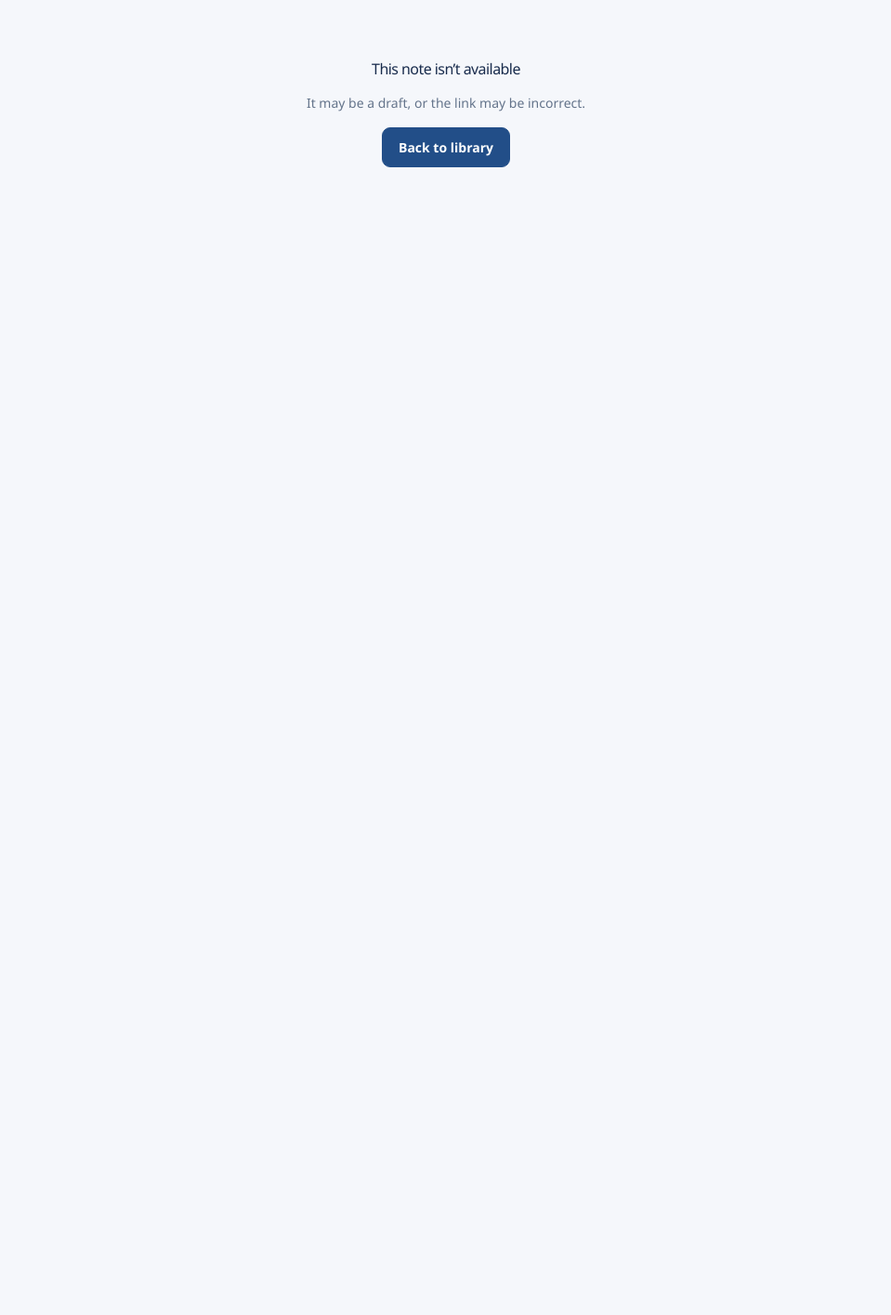
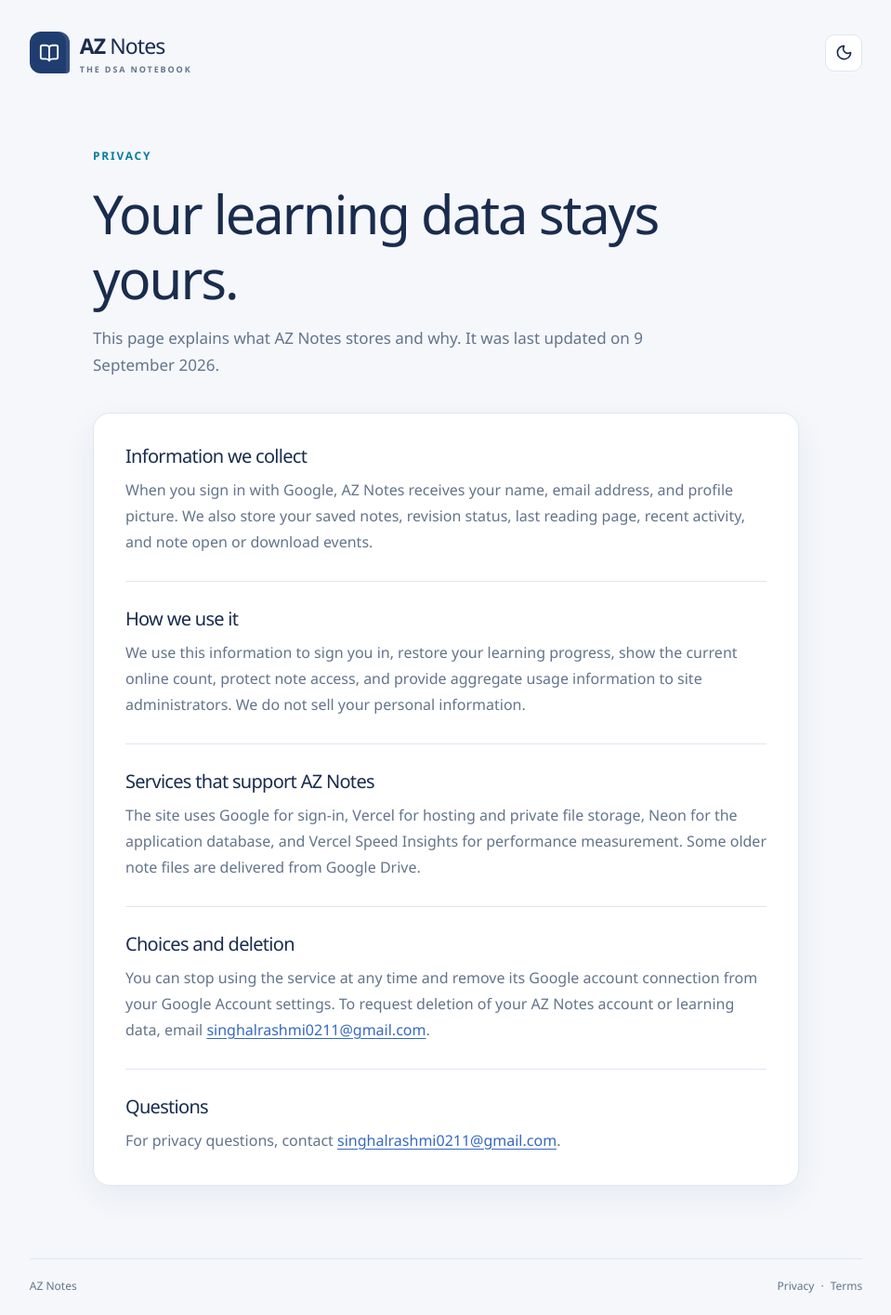
Before and after one commit to Tani0211/az-notes, a Next.js app: page /privacy in a window 1280 px wide. Before the commit this address had no page. Shown: the whole page at 93% size, without its empty margins (160-1119 px from the left). Before the commit the page ends 800 px from the top, so only its background shows below. Built offline with nearby package versions, Linux system fonts and the light colour scheme.

Commit message:
Add public privacy and terms pages

```diff
--- a/app/globals.css
+++ b/app/globals.css
@@ -332,9 +332,68 @@ svg {
   padding-top: 20px;
 }
 .welcome-footer a {
-  display: flex;
-  align-items: center;
-  gap: 5px;
+  color: inherit;
+  text-decoration: underline;
+  text-decoration-color: transparent;
+  text-underline-offset: 3px;
+}
+.welcome-footer a:hover {
+  color: var(--text);
+  text-decoration-color: currentColor;
+}
+.legal-page {
+  min-height: 100svh;
+  max-width: 1050px;
+  margin: auto;
+  padding: 32px 6% 22px;
+  display: flex;
+  flex-direction: column;
+}
+.legal-main {
+  width: 100%;
+  max-width: 760px;
+  margin: 78px auto;
+  flex: 1;
+}
+.legal-main h1 {
+  font-size: clamp(36px, 5vw, 58px);
+  margin: 18px 0 16px;
+}
+.legal-intro {
+  color: var(--muted);
+  font-size: 17px;
+  line-height: 1.7;
+  max-width: 680px;
+}
+.legal-card {
+  margin-top: 36px;
+  padding: 34px;
+  background: var(--surface);
+  border: 1px solid var(--border);
+  border-radius: 18px;
+  box-shadow: var(--shadow);
+}
+.legal-card section + section {
+  border-top: 1px solid var(--border);
+  margin-top: 28px;
+  padding-top: 28px;
+}
+.legal-card h2 {
+  font-size: 20px;
+  margin-bottom: 10px;
+}
+.legal-card p {
+  color: var(--muted);
+  line-height: 1.75;
+}
+.legal-card a {
+  color: var(--blue);
+  text-decoration: underline;
+  text-underline-offset: 3px;
+}
+.legal-footer > span {
+  display: flex;
+  gap: 7px;
 }
 @media (max-width: 760px) {
   .welcome {
@@ -373,6 +432,12 @@ svg {
   }
   .welcome-description {
     font-size: 16px;
+  }
+  .legal-main {
+    margin: 48px auto;
+  }
+  .legal-card {
+    padding: 25px;
   }
 }
 
--- a/app/page.tsx
+++ b/app/page.tsx
@@ -86,7 +86,10 @@ export default async function Home() {
       </main>
       <footer className="welcome-footer">
         <span>An independent DSA learning library for every student.</span>
-        <span>Learn · Revisit · Grow</span>
+        <span>
+          <Link href="/privacy">Privacy</Link> ·{' '}
+          <Link href="/terms">Terms</Link>
+        </span>
       </footer>
     </div>
   );
--- /dev/null
+++ b/app/privacy/page.tsx
@@ -0,0 +1,68 @@
+import type { Metadata } from 'next';
+import Link from 'next/link';
+import { PublicLegal } from '../../components/public-legal';
+
+export const metadata: Metadata = {
+  title: 'Privacy · AZ Notes',
+  description: 'How AZ Notes handles learner account and revision data.',
+};
+
+export default function PrivacyPage() {
+  return (
+    <PublicLegal
+      eyebrow="PRIVACY"
+      title="Your learning data stays yours."
+      intro="This page explains what AZ Notes stores and why. It was last updated on 9 September 2026."
+    >
+      <section>
+        <h2>Information we collect</h2>
+        <p>
+          When you sign in with Google, AZ Notes receives your name, email
+          address, and profile picture. We also store your saved notes, revision
+          status, last reading page, recent activity, and note open or download
+          events.
+        </p>
+      </section>
+      <section>
+        <h2>How we use it</h2>
+        <p>
+          We use this information to sign you in, restore your learning
+          progress, show the current online count, protect note access, and
+          provide aggregate usage information to site administrators. We do not
+          sell your personal information.
+        </p>
+      </section>
+      <section>
+        <h2>Services that support AZ Notes</h2>
+        <p>
+          The site uses Google for sign-in, Vercel for hosting and private file
+          storage, Neon for the application database, and Vercel Speed Insights
+          for performance measurement. Some older note files are delivered from
+          Google Drive.
+        </p>
+      </section>
+      <section>
+        <h2>Choices and deletion</h2>
+        <p>
+          You can stop using the service at any time and remove its Google
+          account connection from your Google Account settings. To request
+          deletion of your AZ Notes account or learning data, email{' '}
+          <Link href="mailto:singhalrashmi0211@gmail.com">
+            singhalrashmi0211@gmail.com
+          </Link>
+          .
+        </p>
+      </section>
+      <section>
+        <h2>Questions</h2>
+        <p>
+          For privacy questions, contact{' '}
+          <Link href="mailto:singhalrashmi0211@gmail.com">
+            singhalrashmi0211@gmail.com
+          </Link>
+          .
+        </p>
+      </section>
+    </PublicLegal>
+  );
+}
--- /dev/null
+++ b/app/terms/page.tsx
@@ -0,0 +1,62 @@
+import type { Metadata } from 'next';
+import Link from 'next/link';
+import { PublicLegal } from '../../components/public-legal';
+
+export const metadata: Metadata = {
+  title: 'Terms · AZ Notes',
+  description: 'Terms for using the AZ Notes learning library.',
+};
+
+export default function TermsPage() {
+  return (
+    <PublicLegal
+      eyebrow="TERMS"
+      title="A shared library for thoughtful learning."
+      intro="These terms apply when you use AZ Notes. They were last updated on 9 September 2026."
+    >
+      <section>
+        <h2>Using the library</h2>
+        <p>
+          AZ Notes provides digital DSA notes for personal learning and
+          revision. You may read and download material made available to your
+          signed-in account. Do not disrupt the service, bypass access controls,
+          or use the site in a way that harms other learners.
+        </p>
+      </section>
+      <section>
+        <h2>Accounts</h2>
+        <p>
+          Google sign-in is required to access the library. You are responsible
+          for the activity associated with your Google account. Administrator
+          access is granted separately by the site owner.
+        </p>
+      </section>
+      <section>
+        <h2>Learning material</h2>
+        <p>
+          The notes are educational references and may contain mistakes or
+          become outdated. Check important details against course material and
+          official documentation. Linked services and resources may have their
+          own terms.
+        </p>
+      </section>
+      <section>
+        <h2>Availability and changes</h2>
+        <p>
+          Features and content may change as the library develops. Access may be
+          limited when needed to protect the service or its users.
+        </p>
+      </section>
+      <section>
+        <h2>Contact</h2>
+        <p>
+          For questions about these terms, email{' '}
+          <Link href="mailto:singhalrashmi0211@gmail.com">
+            singhalrashmi0211@gmail.com
+          </Link>
+          .
+        </p>
+      </section>
+    </PublicLegal>
+  );
+}
--- /dev/null
+++ b/components/public-legal.tsx
@@ -0,0 +1,45 @@
+import Link from 'next/link';
+import { BookOpen } from 'lucide-react';
+import { ThemeToggle } from './theme-toggle';
+
+export function PublicLegal({
+  eyebrow,
+  title,
+  intro,
+  children,
+}: {
+  eyebrow: string;
+  title: string;
+  intro: string;
+  children: React.ReactNode;
+}) {
+  return (
+    <div className="legal-page">
+      <header className="welcome-header">
+        <Link className="brand" href="/">
+          <span className="brand-mark">
+            <BookOpen size={22} />
+          </span>
+          <span>
+            AZ<span className="brand-light"> Notes</span>
+            <small>THE DSA NOTEBOOK</small>
+          </span>
+        </Link>
+        <ThemeToggle />
+      </header>
+      <main className="legal-main">
+        <span className="eyebrow">{eyebrow}</span>
+        <h1>{title}</h1>
+        <p className="legal-intro">{intro}</p>
+        <article className="legal-card">{children}</article>
+      </main>
+      <footer className="welcome-footer legal-footer">
+        <Link href="/">AZ Notes</Link>
+        <span>
+          <Link href="/privacy">Privacy</Link> ·{' '}
+          <Link href="/terms">Terms</Link>
+        </span>
+      </footer>
+    </div>
+  );
+}
```
